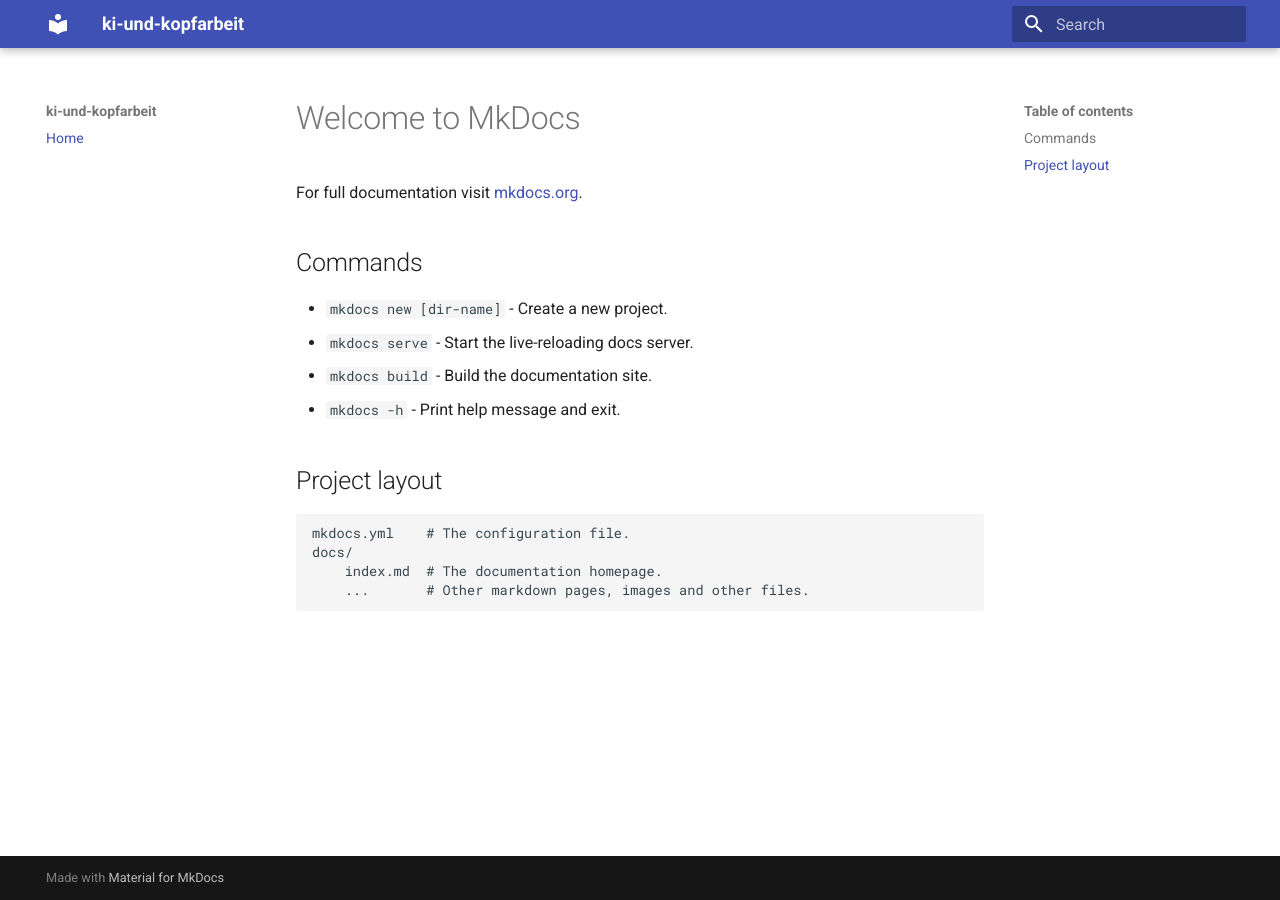
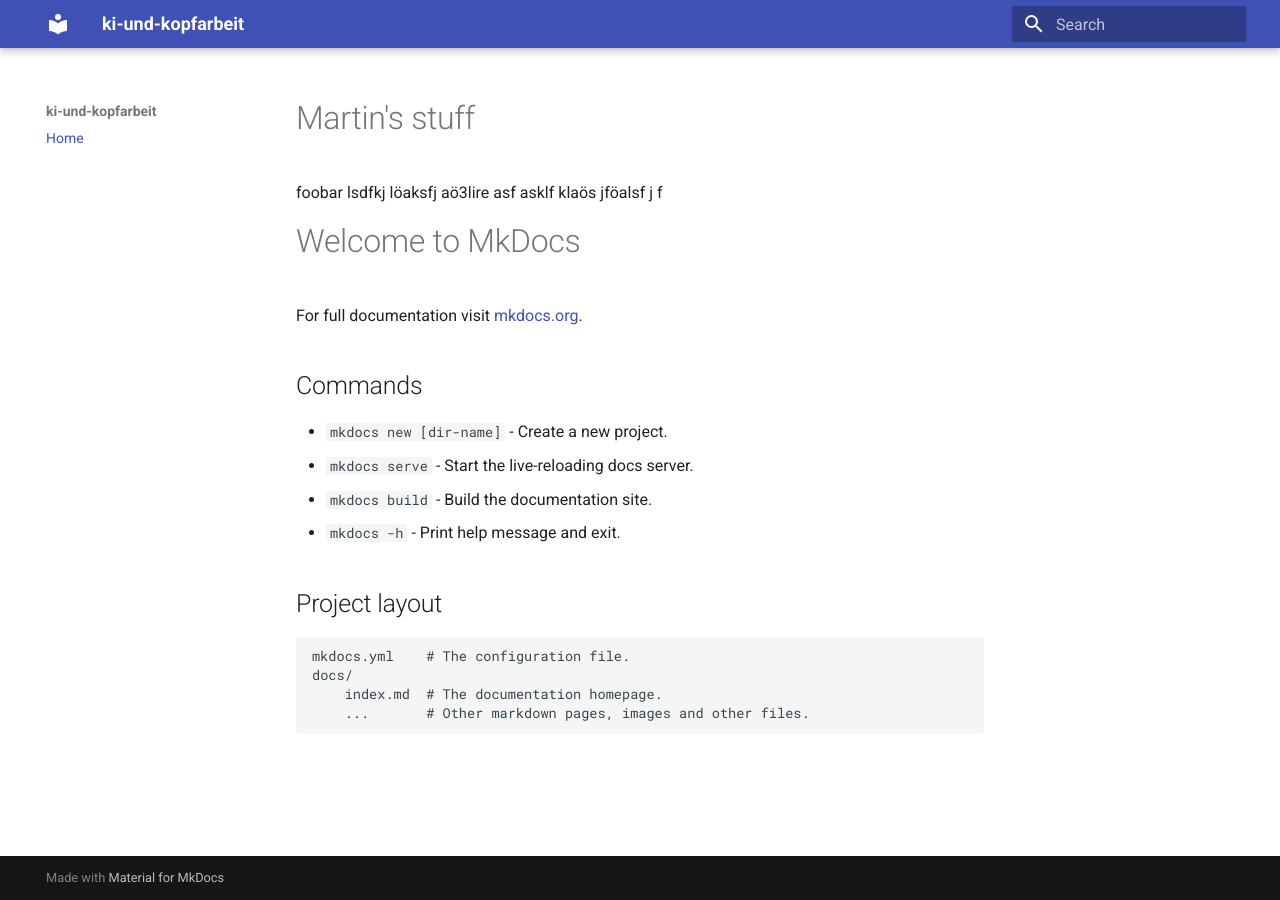
Before and after one commit to tenorix/ki-und-kopfarbeit-mk, an MkDocs documentation site: the page built from docs/index.md, in a window 1280 px wide. Built offline with MkDocs 1.6.1 and Material for MkDocs 9.7.7, drawn with Linux system fonts in a browser that asks for light colours.

Commit message:
Update index.md

```diff
--- a/docs/index.md
+++ b/docs/index.md
@@ -1,3 +1,8 @@
+# Martin's stuff
+
+foobar lsdfkj löaksfj aö3lire asf asklf
+klaös jföalsf j f
+
 # Welcome to MkDocs
 
 For full documentation visit [mkdocs.org](https://www.mkdocs.org).
```
